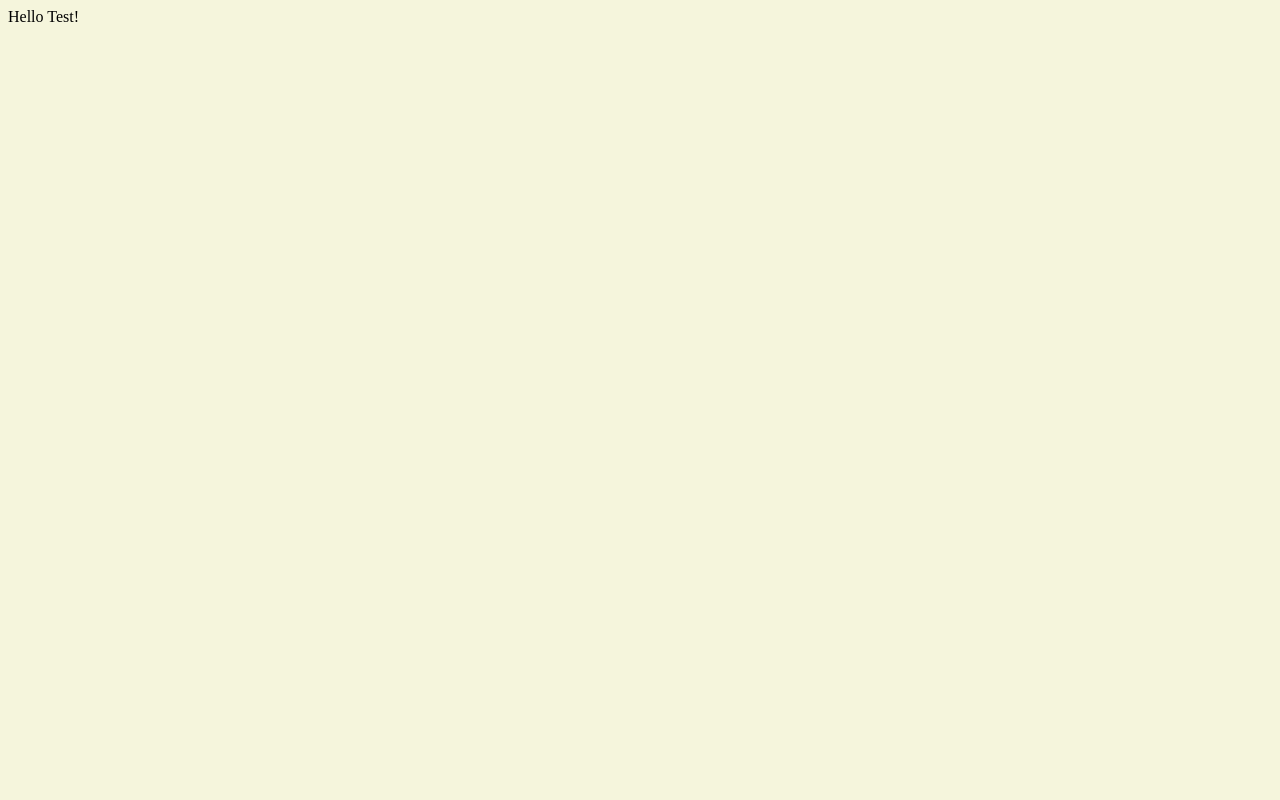
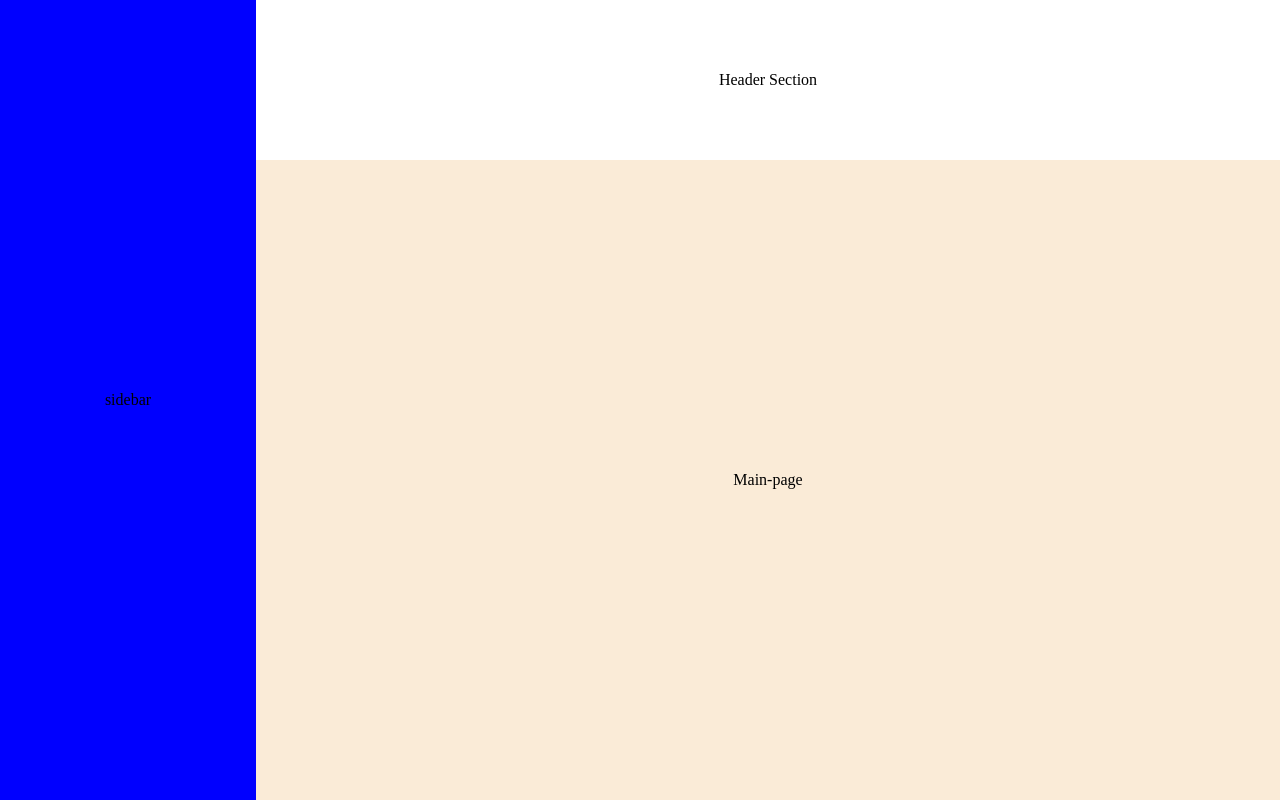
Before and after one commit to vasubhrdwj/Admin-Dashboard, a plain HTML site: page index.html in a window 1280 px wide. Drawn offline with Linux system fonts and the light colour scheme.

Commit message:
Added a skeleton for the overall design

```diff
--- a/index.html
+++ b/index.html
@@ -7,6 +7,17 @@
     <link rel="stylesheet" href="styles.css">
 </head>
 <body>
-    Hello Test!
+    <div class="container">
+        <div class="sidebar">
+            sidebar
+        </div>
+        <div class="header">
+            Header Section
+        </div>
+        <div class="main-page">
+            Main-page
+        </div>
+    </div>
+
 </body>
 </html>
--- a/styles.css
+++ b/styles.css
@@ -1,3 +1,33 @@
-*{
-    background-color: beige;
+* {
+  margin: 0;
+  padding: 0;
+  box-sizing: border-box;
 }
+
+.container {
+  display: grid;
+  width: 100vw;
+  height: 100vh;
+  grid-template-columns: 1fr 4fr;
+  grid-template-rows: 1fr 4fr;
+
+}
+
+.sidebar {
+  background-color: blue;
+  grid-row: 1/3;
+  align-content: center;
+  text-align: center;
+}
+
+.header {
+    background-color: #ffffff;
+    align-content: center;
+    text-align: center;
+}
+
+.main-page {
+    background-color:antiquewhite;
+    align-content: center;
+    text-align: center;
+}
```
